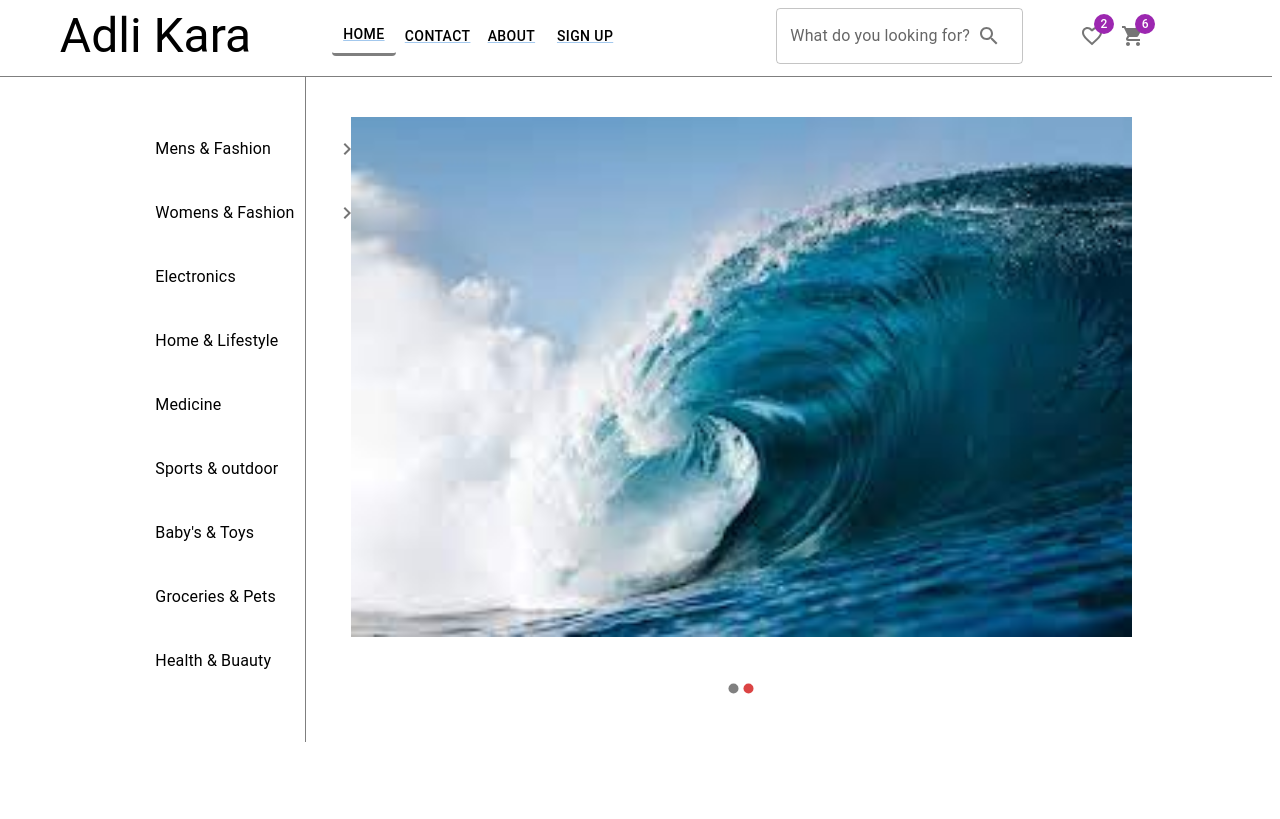
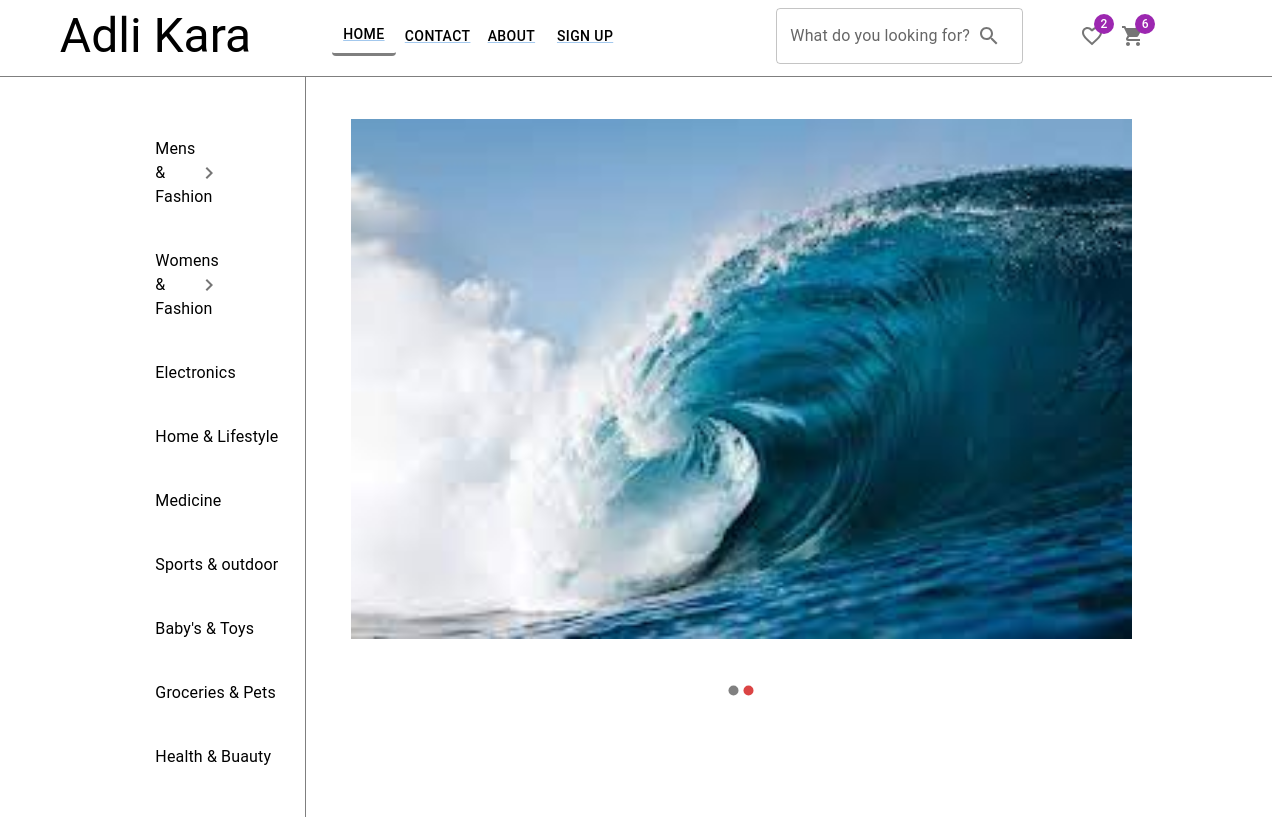
Before and after one commit to rezabhm/online_shop, a React (Create React App) app: page / in a window 1280 px wide. Shown: the top 819 px of the page. Built offline with nearby package versions, Linux system fonts and the light colour scheme.

Commit message:
Category list reset

```diff
--- a/src/Components/Home/CategoryList/CategoryItem.js
+++ b/src/Components/Home/CategoryList/CategoryItem.js
@@ -34,12 +34,9 @@ const CategoryItem = (props) => {
   } else if (props.type === "button") {
     return (
       <div>
-        <ListItem sx={{ width: "300px" }}>
-          <ListItemButton
-            sx={{ display: "flex", justifyContent: "space-between" }}
-            onClick={handleClick}
-          >
-            <ListItemText sx={{ whiteSpace: "nowrap" }} primary={props.title} />
+        <ListItem>
+          <ListItemButton sx={{}} onClick={handleClick}>
+            <ListItemText sx={{}} primary={props.title} />
             <ListItemIcon>
               <KeyboardArrowRightIcon />
             </ListItemIcon>
--- a/src/Components/Home/CategoryList/CategoryList.js
+++ b/src/Components/Home/CategoryList/CategoryList.js
@@ -11,24 +11,21 @@ import {
 } from "@mui/material";
 import { Box } from "@mui/system";
 
-import  { useState } from "react";
+import { useState } from "react";
 import CategoryItem from "./CategoryItem";
 import { Cdate } from "./CategoryData";
 import { Padding } from "@mui/icons-material";
 
 const CategoryList = (props) => {
-
-
-
-
-  const [categoryData , setCategoryData] = useState(Cdate)
+  const [categoryData, setCategoryData] = useState(Cdate);
   return (
     <div>
-      <Box p={1} >
-        <List  sx={{maxWidth:"300px" , alignItems:"center" ,Padding:"0 0"}}>
-
-      {props.data.map(item=> <CategoryItem key={item.id} {...item}/>)}
-      </List>
+      <Box p={1}>
+        <List sx={{ maxWidth: "100%", alignItems: "center", Padding: "0 0" }}>
+          {props.data.map((item) => (
+            <CategoryItem key={item.id} {...item} />
+          ))}
+        </List>
       </Box>
     </div>
   );
```
